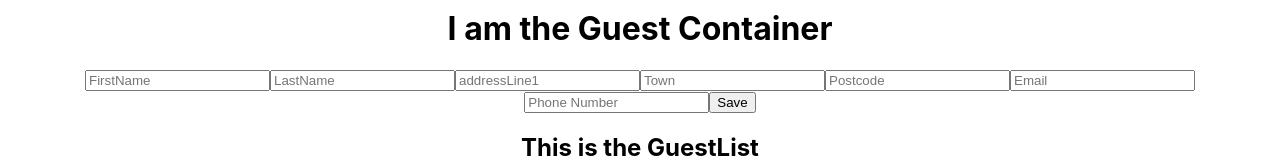
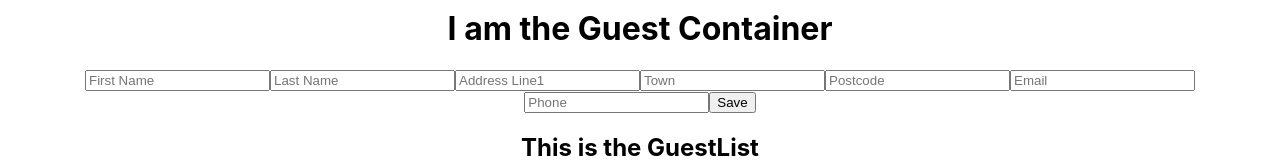
Before and after one commit to ianbone1/ClanLodging, a React (Create React App) app: page /guests in a window 1280 px wide. Shown: the part 169-332 px from the top of the page. Built offline with nearby package versions, Linux system fonts and the light colour scheme.

Commit message:
gest form sets state

```diff
--- a/src/components/GuestForm.js
+++ b/src/components/GuestForm.js
@@ -1,6 +1,24 @@
 import React, {Component} from 'react';
 
 class GuestForm extends Component {
+  constructor(props){
+    super(props);
+    this.state = {
+
+      firstName: "",
+      lastName: "",
+      addressLine1: "",
+      town: "",
+      postCode: "",
+      email:"",
+      phone:""
+    }
+this.handlechange = this.handlechange.bind(this);
+  }
+
+handlechange (event) {
+  this.setState({[event.target.name]: event.target.value})
+}
 
 
 render(){
@@ -8,14 +26,14 @@ render(){
   return (
     <div>
       <form >
-      <input type="text" placeholder = "FirstName"/>
-      <input type="text" placeholder = "LastName"/>
-      <input type ="text" placeholder="addressLine1"/>
-      <input type ="text" placeholder="Town"/>
-      <input type ="text" placeholder="Postcode"/>
-      <input type ="text" placeholder="Email"/>
-      <input type ="text" placeholder="Phone Number"/>
-      <button type="submit">Save</button>
+      <input  required type="text" name = "firstName" placeholder ="First Name" onChange= {this.handlechange}/>
+      <input type="text" name = "lastName" placeholder ="Last Name" onChange= {this.handlechange}/>
+      <input type ="text" name="addressLine1" placeholder ="Address Line1" onChange= {this.handlechange}/>
+      <input type ="text" name="town" placeholder ="Town" onChange= {this.handlechange}/>
+      <input type ="text" name="postCode" placeholder ="Postcode" onChange= {this.handlechange}/>
+      <input type ="email" name="email" placeholder ="Email" onChange= {this.handlechange}/>
+      <input type ="number" name="phone" placeholder ="Phone" onChange= {this.handlechange}/>
+      <button type="submit" onSubmit = {this.handleSubmit}>Save</button>
       </form>
 
     </div>
@@ -24,3 +42,18 @@ render(){
 
 }
 export default GuestForm;
+
+
+
+
+// handleSubmit(event){
+//   event.preventDefault()
+//   const author = this.state.author.trim()
+//   const text = this.state.text.trim()
+//   if(!text || !author) return;
+//
+// this.props.onCommentSubmit({author: author, text:text})
+//
+//   this.setState({author: '', text: ''})
+//
+// }
```
